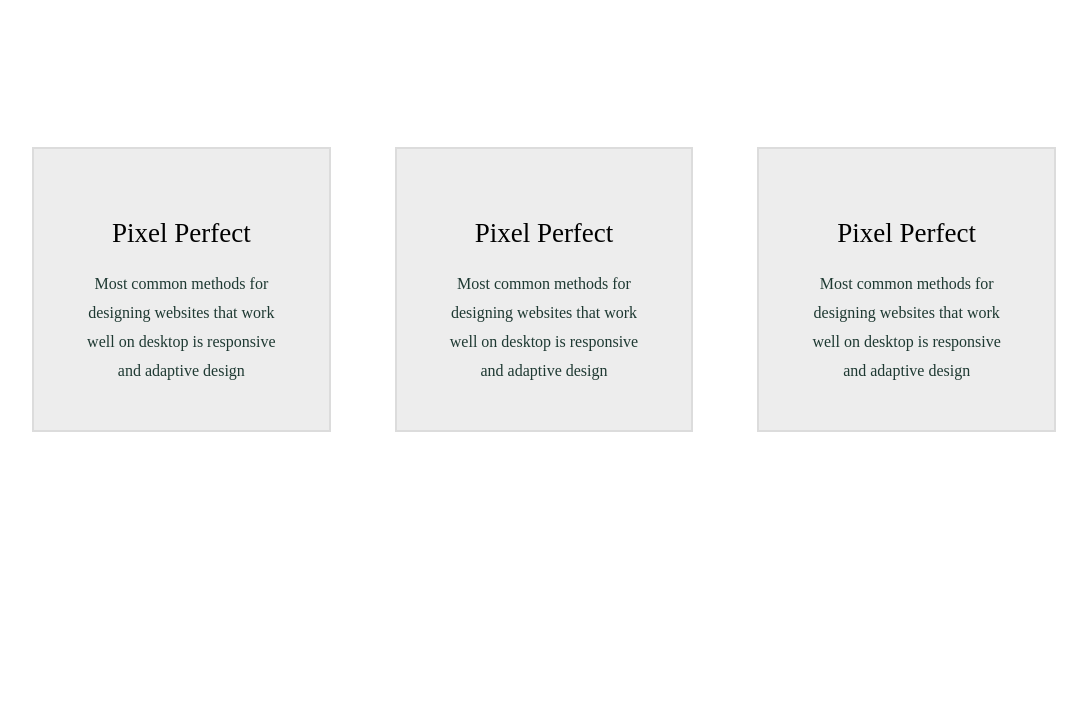
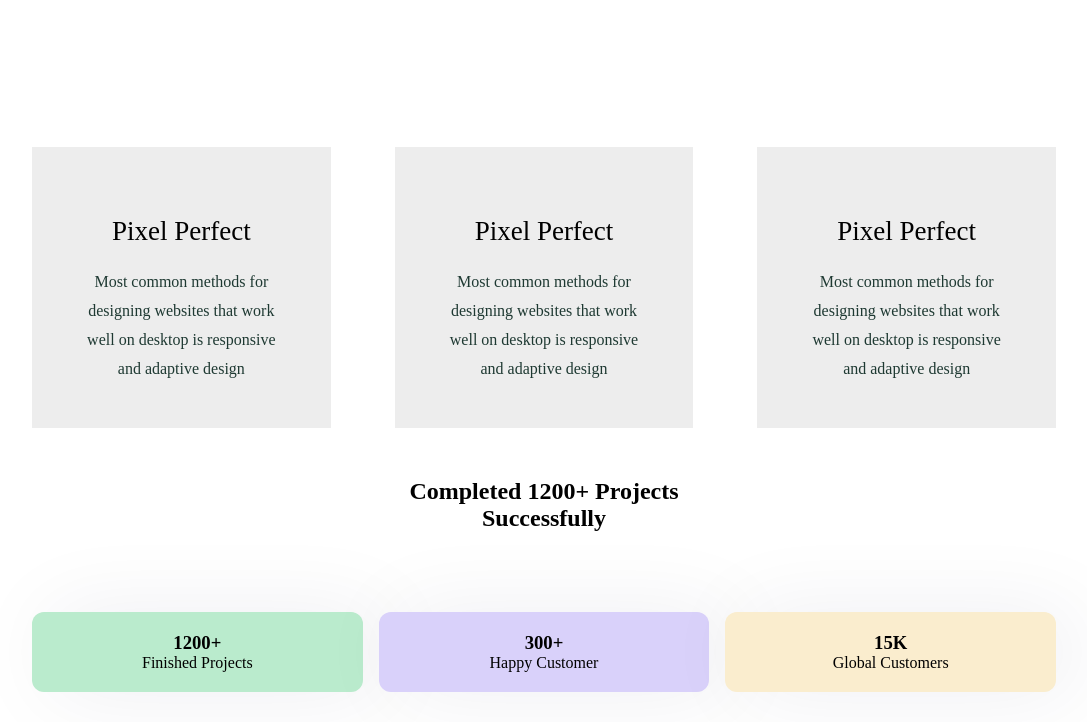
Before and after one commit to Ahad188/Flash-code-Sass, a plain HTML site: page index.html in a window 1280 px wide. Shown: the part 552-1274 px from the top of the page, without its empty margins (96-1183 px from the left). Before the commit the page ends 984 px from the top, so only its background shows below. Drawn offline with nearby package versions, Linux system fonts and the light colour scheme.

Commit message:
completed project

```diff
--- a/demo.scss
+++ b/demo.scss
@@ -107,7 +107,7 @@ header{
           padding: 45px;
           transition: all .50s;
           cursor: pointer;
-          border: 2px solid rgba(128, 128, 128, 0.155);
+
           background-color: rgba(128, 128, 128, 0.142);
           img{
                max-width: 100%;
@@ -135,6 +135,43 @@ header{
      }
 }
 
+.cta{
+     margin-top: 50px;
+     padding: 0 10%;
+     margin-bottom: 30px;
+     .heading{
+          text-align: center;
+     }
+}
+
+.cta-box{
+     display: grid;
+	grid-template-columns: repeat(auto-fit, minmax(200px, auto));
+	grid-gap: 1rem;
+	align-items: center;
+	margin-top: 5rem;
+	text-align: center;
+     .wrap{
+          background: #ffffff;
+          box-shadow: 18px 0px 87px 0px rgb(10 15 70 / 7%);
+          border-radius: 12px;
+          padding: 20px 20px 20px 20px;
+          transition: ease .40s;
+          cursor: pointer;
+     }
+     .one{
+          background: #baebcd;
+     }
+     .two{
+          background: #D9D1FA;
+     }
+     .three{
+          background: #faedce;
+     }
+}
+
+
+
 
 
 
--- a/index.html
+++ b/index.html
@@ -61,8 +61,26 @@
                </div>
           </div>
      </section>
-
-
+<!-- sub banner end -->
+<section class="cta">
+     <div class="heading">
+          <h2> Completed 1200+ Projects <br>Successfully </h2>
+     </div>
+     <div class="cta-box">
+          <div class="wrap one">
+               <h3>1200+</h3>
+               <p>Finished Projects</p>
+          </div>
+          <div class="wrap two">
+               <h3>300+</h3>
+               <p>Happy Customer</p>
+          </div>
+          <div class="wrap three">
+               <h3>15K</h3>
+               <p>Global Customers</p>
+          </div>
+     </div>
+</section>
 
 
 
```
Also changed, not shown: demo.css, 1 other file.
